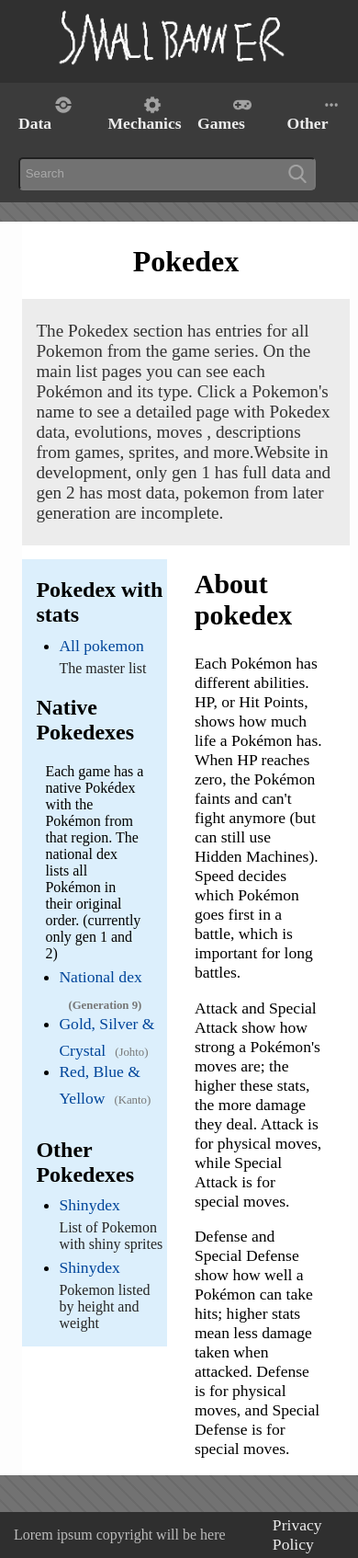
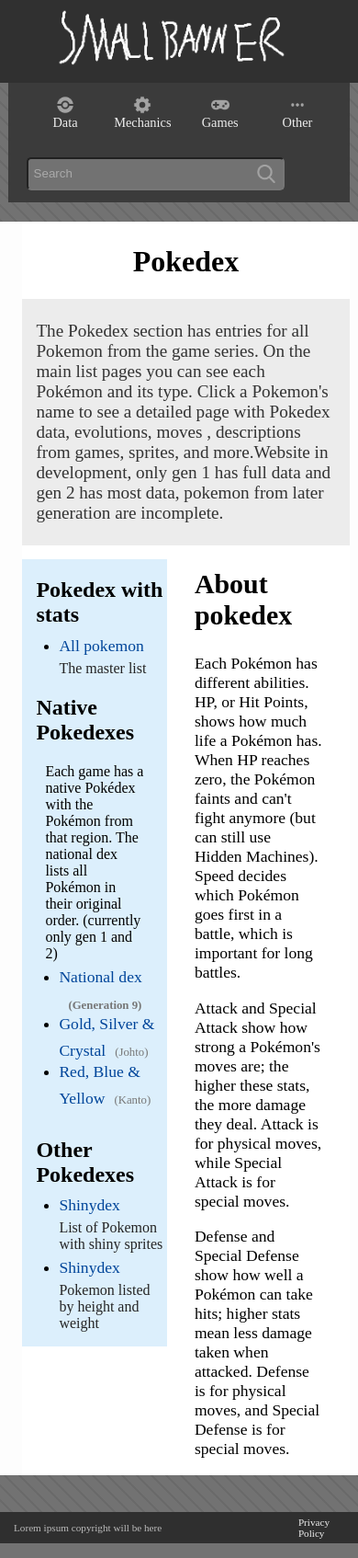
Before and after one commit to AntoninaJankowiak/projekt_webowe, a React (Vite) app: page /pokedex in a window 390 px wide. Shown: the whole page at 92% size. Built offline with nearby package versions, Linux system fonts and the light colour scheme.

Commit message:
fixed styling for mobile, added article preview component that won't be used for now

```diff
--- a/src/components/Article/index.tsx
+++ b/src/components/Article/index.tsx
@@ -15,10 +15,10 @@
     ]
 
 
-
 }
 
-export default function Article({listItems,date,introPg,mainPg, newsTitle, newsCategory }: {listItems: ListItems, date:string, introPg: string, mainPg: string, newsTitle: string, newsCategory: string }){
+export default function Article({listItems,date,introPg,mainPg, newsTitle, newsCategory, videoLink }: {listItems: ListItems, date:string, introPg: string, mainPg: string, newsTitle: string, newsCategory: string, videoLink?: string }){
+
 
     return (
         <Container classname={"outerNewsCon"}>
@@ -27,7 +27,7 @@
             <Container classname={"midNewsCon"}>
             <Container classname={"innerNewsCon"}>
                 <p className={"introP"}>{introPg}</p>
-                <Video videoId={"edBYB1VCV0k"}/>
+                <Video videoId={videoLink ? new URL(videoLink).searchParams.get('v') : 'dQw4w9WgXcQ'}/>
                 <p className={"mainP"}>{mainPg}</p>
                 <List listItems={listItems}></List>
             </Container>
--- a/src/components/Article/style.scss
+++ b/src/components/Article/style.scss
@@ -1,6 +1,6 @@
 .outerNewsCon{
   margin: 5px 0 5px 22px;
-  width: 100%;
+  //width: 100%;
 }
 .midNewsCon{
   display: flex;
@@ -48,7 +48,7 @@
   font-size: 120%;
 }
 
-@media (max-width: 700px){
+@media (max-width: 850px){
   .midNewsCon{
     display: block;
   }
--- a/src/components/Video/style.scss
+++ b/src/components/Video/style.scss
@@ -7,6 +7,13 @@
 @media (max-width: 900px){
   iframe{
     width: 350px;
-    height: 350/16*9px
+    height: 197px;
   }
 }
+
+@media (max-width: 400px){
+  iframe{
+    width: 200px;
+    height: 113px;
+  }
+}
--- a/src/components/footer/style.scss
+++ b/src/components/footer/style.scss
@@ -18,3 +18,12 @@
   color:#eee;
   align-self: center;
 }
+
+@media (max-width: 400px){
+  .copyrightFooter, .privacyLink{
+    font-size: 70%;
+  }
+  footer{
+    height: auto;
+  }
+}
--- a/src/components/navbar/style.scss
+++ b/src/components/navbar/style.scss
@@ -81,7 +81,7 @@
 //kolor i wieksza czcionka linkow
 .dropdown-menu .link{
   text-decoration: none;
-  background-color: #202020;
+  background-color: #222;
   font-size: 110%;
 }
 
@@ -145,7 +145,7 @@
 //********************************************koniec rozwijalnych menu*****************************
 
 //TODO: stylowanie mobilne inne do 900 px i 620px
-@media (max-width: 700px){
+@media (max-width: 600px){
   .dropdown-menu .link, .dropdown-menu .text{
     width: 100%;
   }
@@ -162,6 +162,7 @@
   }
   .hoverDropdown{
     margin: 0;
+    text-align: center;
   }
   #navbar .ligma img, .dropdown-toggle{
     text-align: center;
@@ -171,6 +172,7 @@
   #navbar{
     flex-wrap: wrap;
     height: 130px;
+    width: fit-content;
   }
   #navbar .ligma{
     width: 25%;
@@ -179,12 +181,28 @@
     width: 90%;
   }
   .dropdown-menu{
-    width: 100vw;
+    width: calc(100vw - 20px);
     position: absolute;
     left: 32px;
   }
+  .dropdown-toggle{
+    text-align: center;
+    font-weight: lighter;
+    font-size: 90%;
+  }
 
 }
+
+@media (max-width: 300px) {
+  .dropMenuIcon{
+    transform: scale(0.65);
+    transform-origin: 0 0;
+  }
+  .dropdown-toggle{
+    font-size: 70%;
+  }
+}
+
 
 @media (max-width: 500px) {
   #navbar{
--- a/src/index.css
+++ b/src/index.css
@@ -24,4 +24,7 @@
   html ::-webkit-scrollbar {
     display: none;
   }
+  body{
+    overflow: visible;
+  }
 }
--- a/src/pages/Home/index.tsx
+++ b/src/pages/Home/index.tsx
@@ -25,8 +25,7 @@
            <Header></Header>
            <NavBar></NavBar>
            <Container classname={"main"}>
-
-               <Article listItems={list} date={'2005-04-03'} introPg={"Yeahh pope died"} mainPg={"because of this event we:"} newsTitle={"Polish pope died of yellowness"} newsCategory={"Pokemon Scarlet and Violet"}/>
+               <Article listItems={list} date={'2005-04-03'} introPg={"Yeahh pope died"} mainPg={"because of this event we:"} newsTitle={"Polish pope died of yellowness"} newsCategory={"Pokemon Scarlet and Violet"} videoLink={"https://www.youtube.com/watch?v=oV3ACc9DnJ0"}/>
            </Container>
            <Footer/>
        </Container>
```
Also changed, not shown: src/components/ArticlePreview/index.tsx (added, +19 -0 lines), src/components/ArticlePreview/style.scss (added), 1 other file (tests, documents, lock files or other folders).
